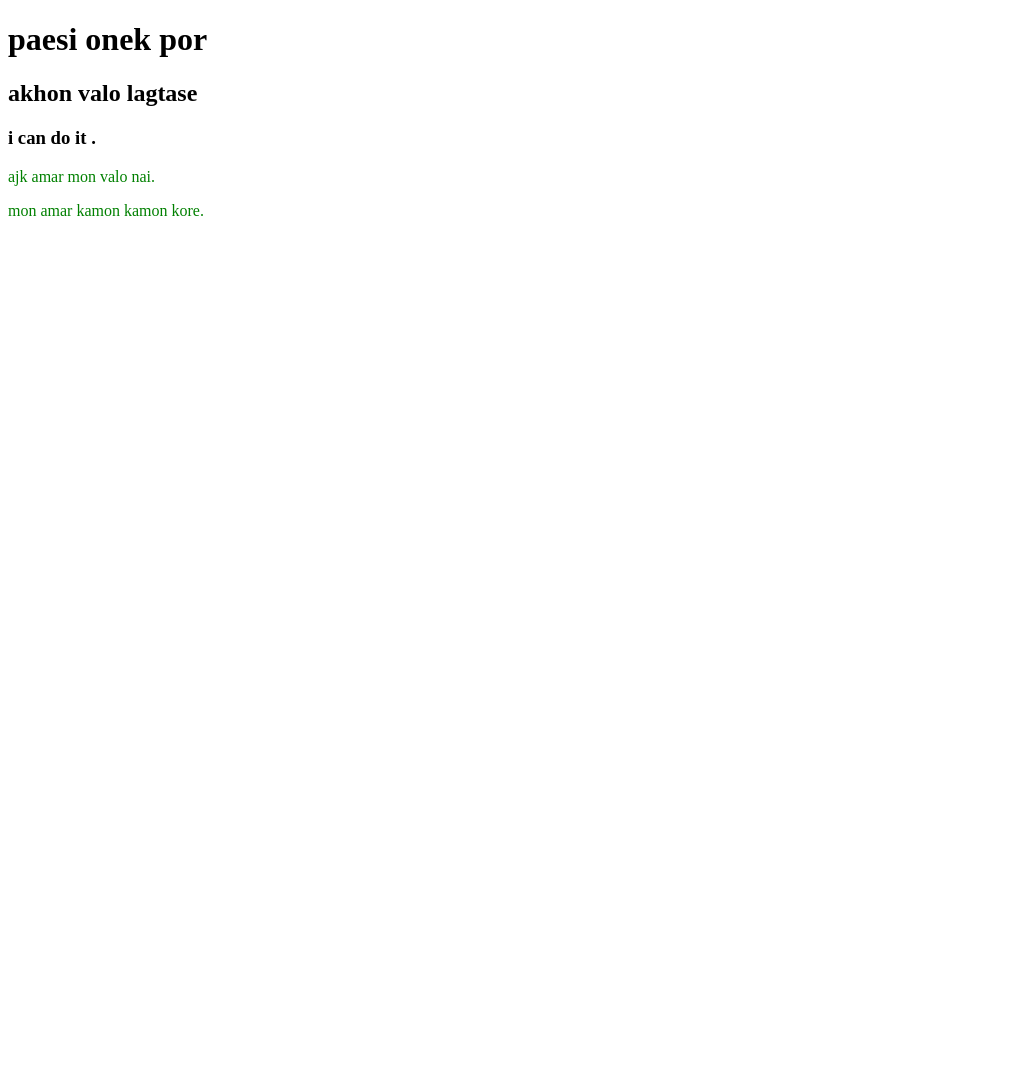
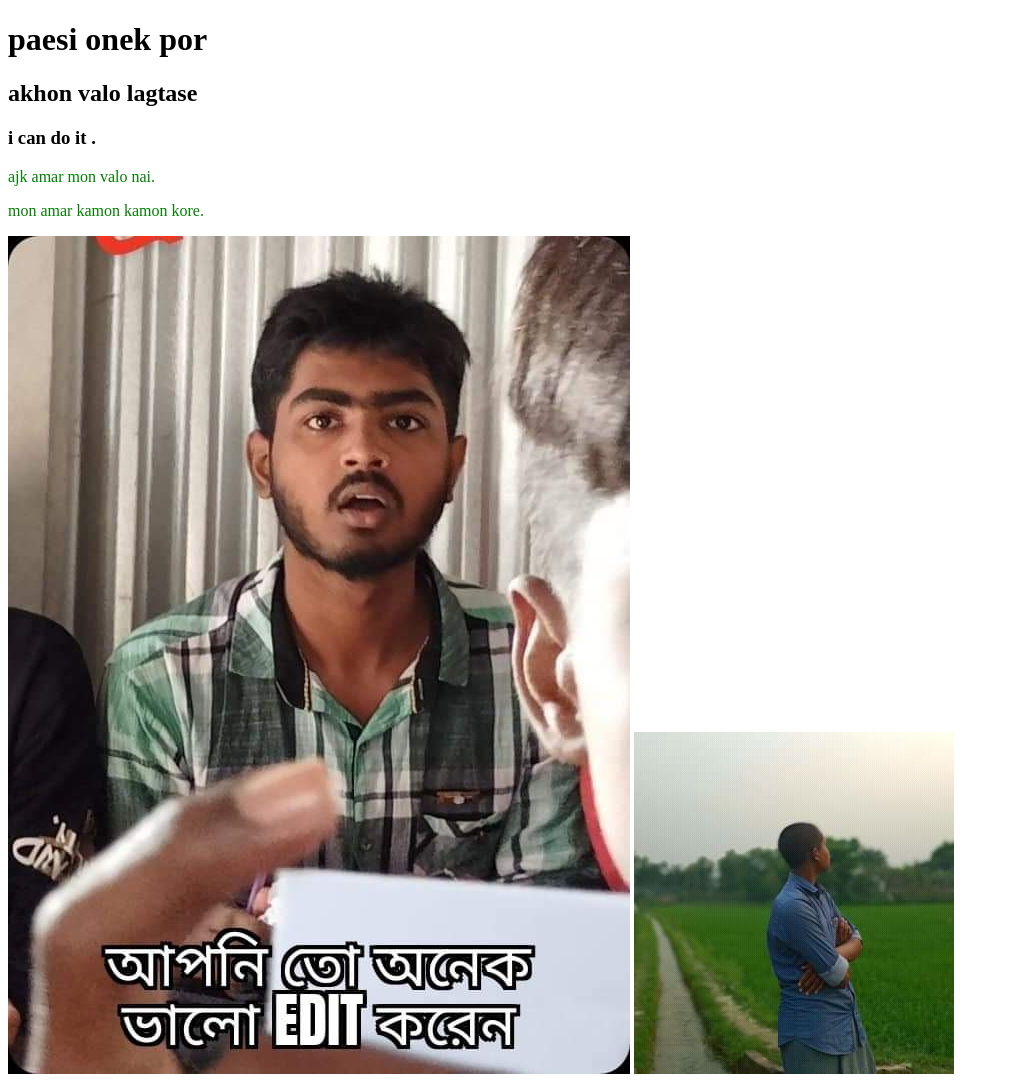
Before and after one commit to mdsalman4/my-third-repo, a plain HTML site: page index.html in a window 1280 px wide. Shown: the whole page, without its empty margins (0-1009 px from the left). Before the commit the page ends 800 px from the top, so only its background shows below. Drawn offline with Linux system fonts and the light colour scheme.

Commit message:
image added

```diff
--- a/index.html
+++ b/index.html
@@ -13,5 +13,7 @@
     <h3> i can do it . </h3>
     <p> ajk amar mon valo nai.</p>
     <p>mon amar kamon kamon kore.</p>
+    <img src="nahid.jpeg" alt="">
+    <img src="salman2.jpg" alt="">
 </body>
 </html>
```
Also changed, not shown: love.jpeg (added), nahid.jpeg (added), salman2.jpg (added).
